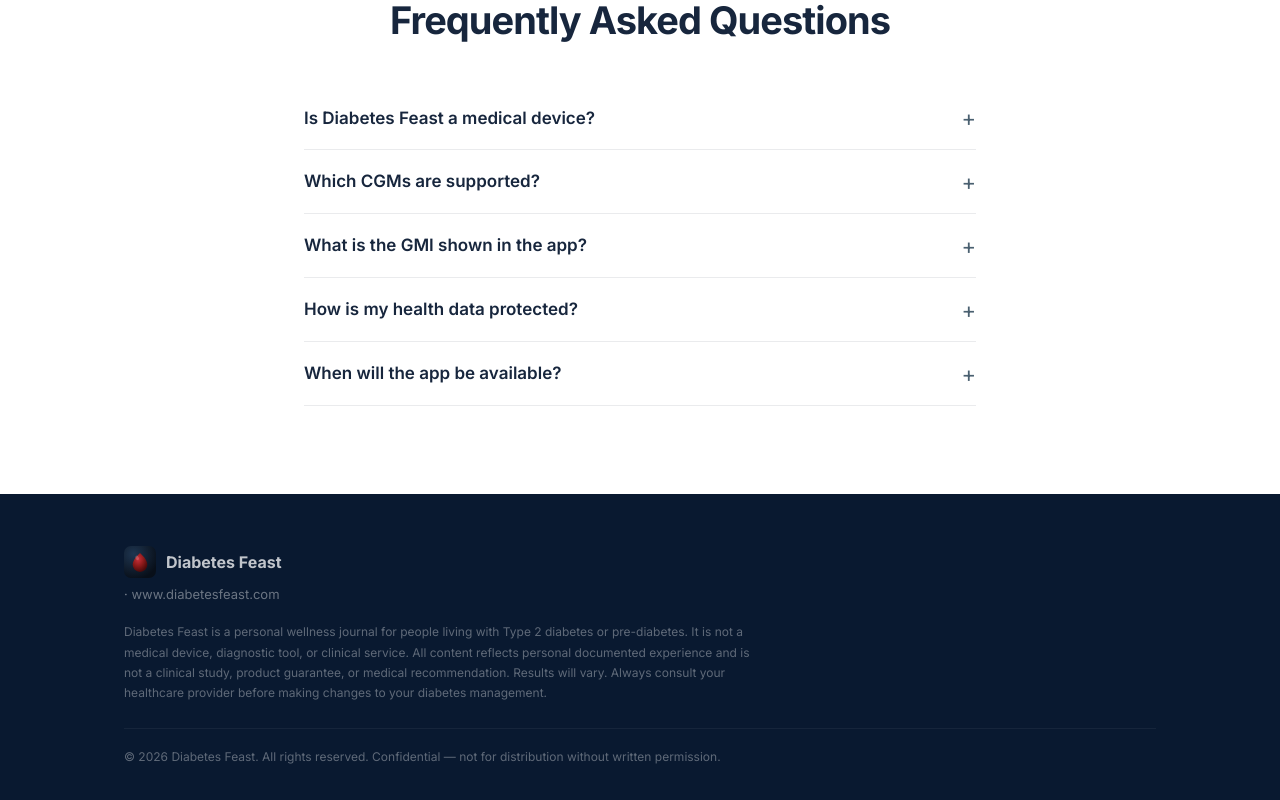
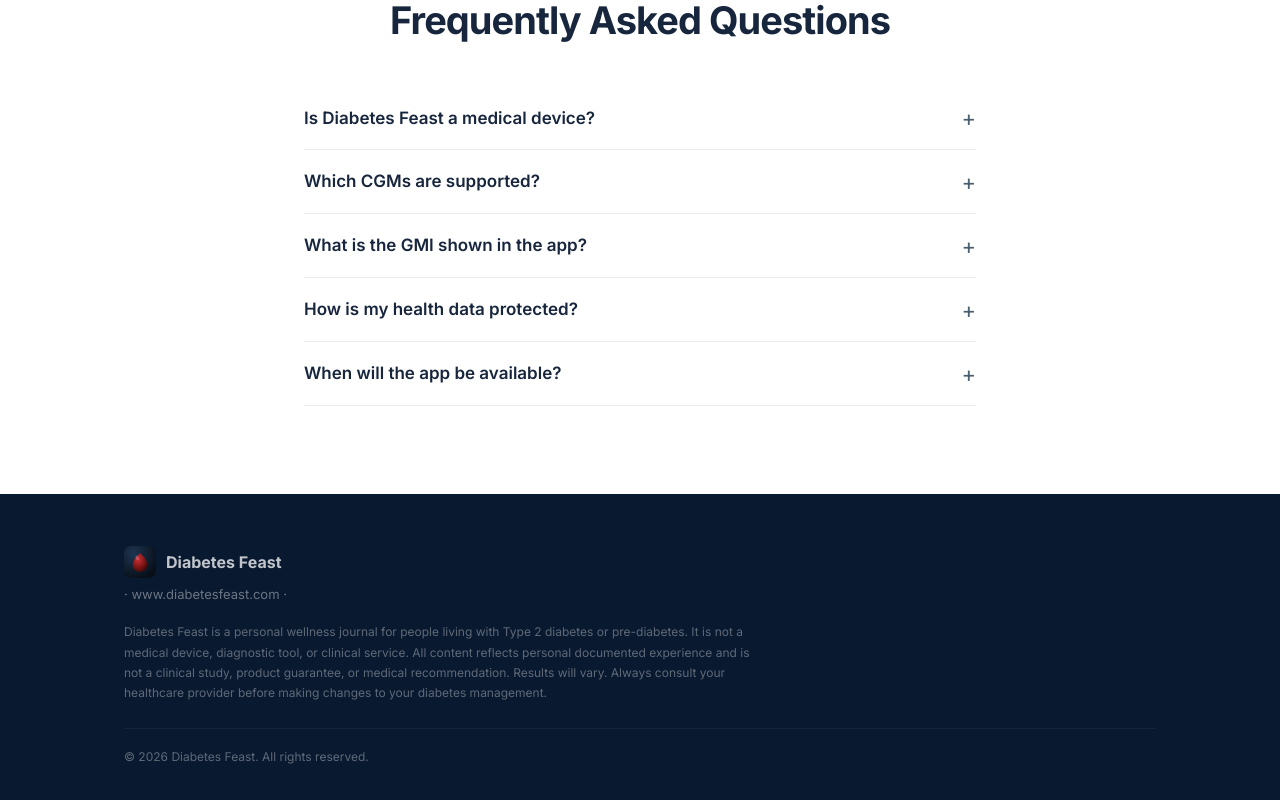
Before and after one commit to newkton1/diabetesfeast, a Next.js app: page / in a window 1280 px wide. Shown: the part 3763-4563 px from the top of the page. Built offline with nearby package versions, Linux system fonts and the light colour scheme.

Commit message:
Update footer text for Diabetes Feast
Removed 'Confidential — not for distribution without written permission.' from footer.

```diff
--- a/app/page.jsx
+++ b/app/page.jsx
@@ -366,12 +366,13 @@ function Footer() {
         <div style={{ fontSize: 13, color: 'rgba(255,255,255,0.45)', marginBottom: 20 }}>
           {' · '}
           <a href="http://www.diabetesfeast.com" style={{ color: 'rgba(255,255,255,0.4)', textDecoration: 'none' }}>www.diabetesfeast.com</a>
+           {' · '}
         </div>
         <p style={{ fontSize: 12, color: TH.footText, lineHeight: 1.7, maxWidth: 640 }}>
           Diabetes Feast is a personal wellness journal for people living with Type 2 diabetes or pre-diabetes. It is not a medical device, diagnostic tool, or clinical service. All content reflects personal documented experience and is not a clinical study, product guarantee, or medical recommendation. Results will vary. Always consult your healthcare provider before making changes to your diabetes management.
         </p>
         <div style={{ marginTop: 24, paddingTop: 20, borderTop: '1px solid rgba(255,255,255,0.05)', fontSize: 12, color: TH.footText }}>
-          &copy; {new Date().getFullYear()} Diabetes Feast. All rights reserved. Confidential — not for distribution without written permission.
+          &copy; {new Date().getFullYear()} Diabetes Feast. All rights reserved.
         </div>
       </div>
     </footer>
```
